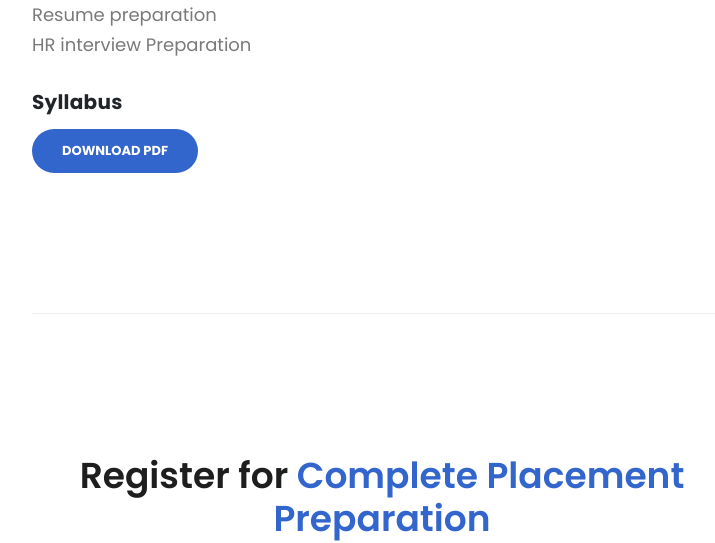
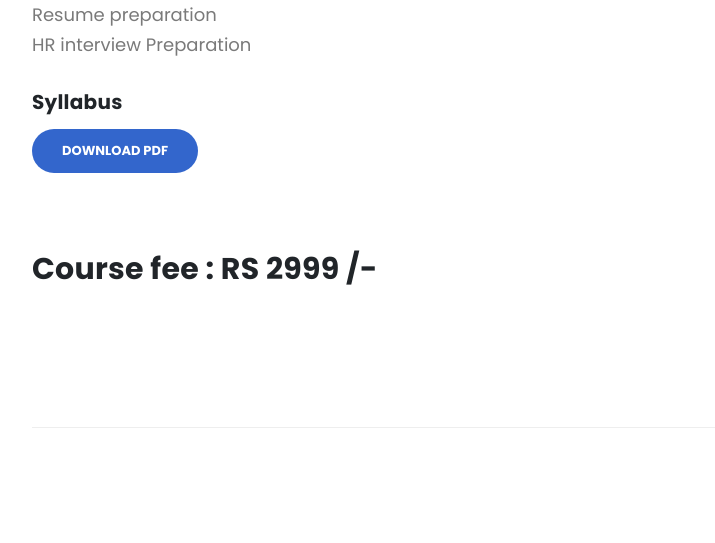
Before and after one commit to ayushvpaliwal/placement_django, a Django app: page /course/ in a window 1280 px wide. Shown: the part 1907-2450 px from the top of the page, without its empty margins (463-1178 px from the left). Run offline with Django 3.2, Linux system fonts and the light colour scheme; some libraries are stand-ins or nearby versions.

Commit message:
Update course.html

```diff
--- a/mysite/first/template/course.html
+++ b/mysite/first/template/course.html
@@ -135,6 +135,9 @@ https://templatemo.com/tm-545-finance-business
                 <h3>Syllabus</h3>
                 <a href="{% static 'assets/images/c1.pdf' %}" class="filled-button" download="pdf">Download pdf</a>
 
+                 <br><br><br>
+                <h4> Course fee :  RS  2999 /-</h4>
+
                 <div class="callback-form callback-services">
                   <div class="container">
                     <div class="row">
@@ -215,6 +218,9 @@ https://templatemo.com/tm-545-finance-business
                 <br /> <br />
                 <h3>Syllabus</h3>
                 <a href="{% static 'assets/images/c2.pdf' %}" class="filled-button" download="pdf">Download pdf</a>
+
+             <br><br><br>
+                <h4> Course fee :  RS  999 /-</h4>
 
                 <div class="callback-form callback-services">
                   <div class="container">
@@ -300,6 +306,9 @@ https://templatemo.com/tm-545-finance-business
                 <br><br> <br><br>
                 <a href="{% static 'assets/images/c3.pdf' %}" class="filled-button" download="pdf">Download pdf</a>
 
+                <br><br><br>
+                <h4> Course fee :  RS  1999 /-</h4>
+
                 <div class="callback-form callback-services">
                   <div class="container">
                     <div class="row">
@@ -380,6 +389,9 @@ https://templatemo.com/tm-545-finance-business
                  </p>
                 <br><br> <br><br>
                 <a href="{% static 'assets/images/c4.pdf' %}" class="filled-button" download="pdf">Download pdf</a>
+
+                 <br><br><br>
+                <h4> Course fee :  RS  1999 /-</h4>
 
                 <div class="callback-form callback-services">
                   <div class="container">
```
